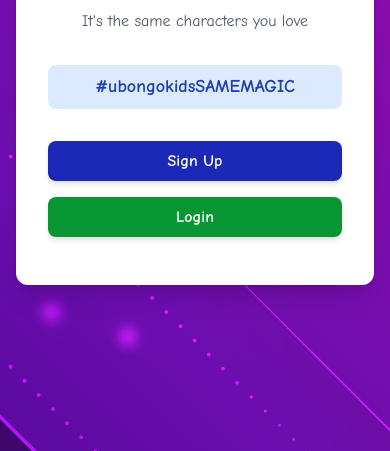
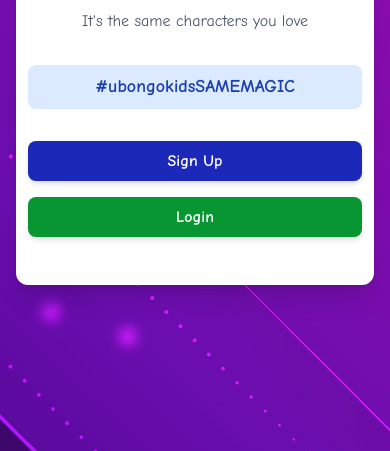
Before and after one commit to mdislamulhaque/ubongo_tw, a plain HTML site: page index.html in a window 390 px wide. Shown: the part 393-844 px from the top of the page. Drawn offline with nearby package versions, Linux system fonts and the light colour scheme.

Commit message:
home page padding issue fix

```diff
--- a/index.html
+++ b/index.html
@@ -18,7 +18,7 @@
      style="background: url(./assets/9204012.jpg);">
       <div class="w-full md:w-8/12 space-y-8 text-center">
         <div class=" rounded-2xl  shadow-xl">
-           <div class="bg-white rounded-xl px-8 py-12">
+           <div class="bg-white rounded-xl px-3 md:px-8 py-12">
               <div class="flex justify-center items-center md:justify-start space-x-2">
                 <div>
                     <h1 class="text-2xl md:text-3xl font-bold text-black">
```
